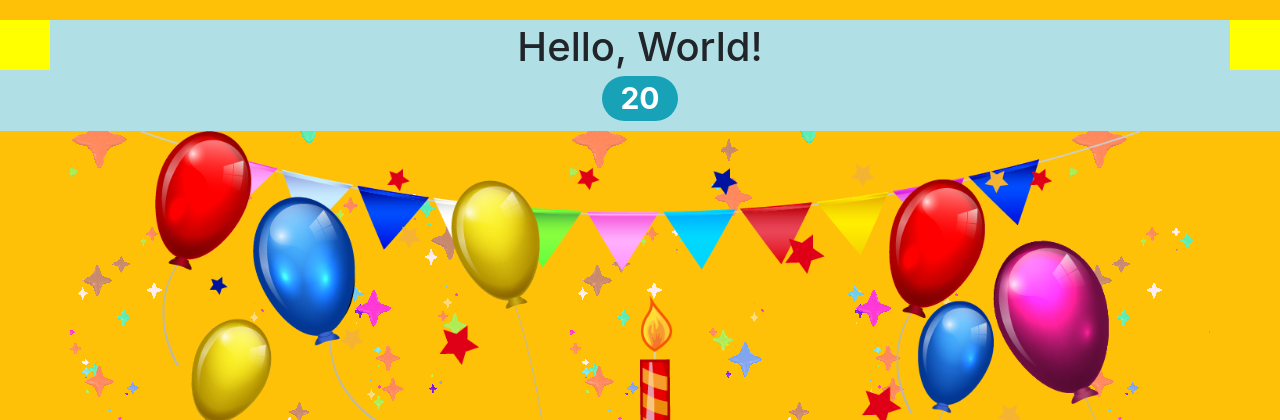
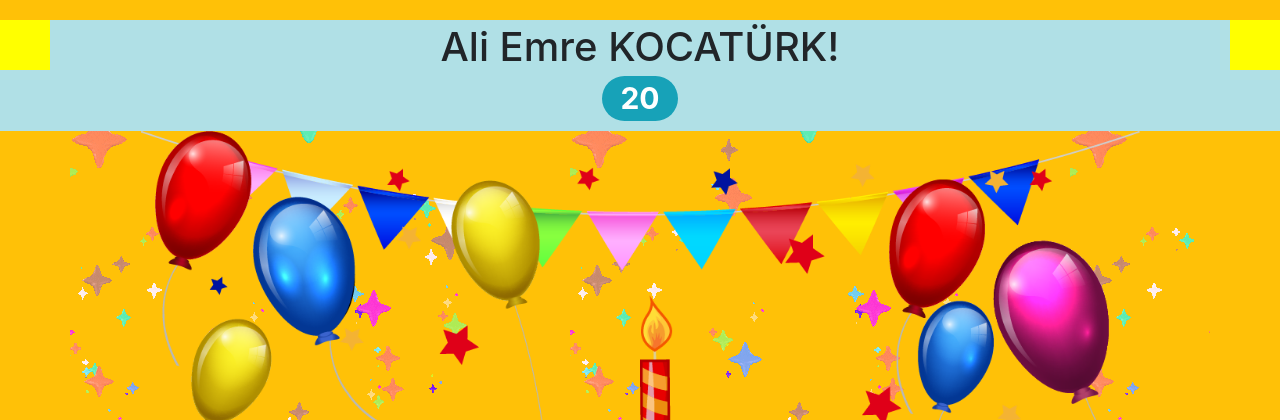
Before and after one commit to Bissmit/dogumGunu, a PHP site: page / in a window 1280 px wide. Shown: the top 420 px of the page. Run offline with PHP 8.4, Linux system fonts and the light colour scheme.

Commit message:
"site başlığı değiştirldi"

```diff
--- a/index.php
+++ b/index.php
@@ -19,7 +19,7 @@
     <div class="ustmenu" style="padding-bottom: 2px; ">
     	<div class="solResim float-right"></div>
     	<div class="solResim float-left"></div>
-  		<h1 class="" style="margin-top: 20px; padding-top: 3px;"> Hello, World!<br><span style=" background-image: url();margin-bottom: 0px; margin-top: 0px;" class="badge badge-info badge-pill">20</span> </h1>
+  		<h1 class="" style="margin-top: 20px; padding-top: 3px;"> Ali Emre KOCATÜRK!<br><span style=" background-image: url();margin-bottom: 0px; margin-top: 0px;" class="badge badge-info badge-pill">20</span> </h1>
     </div>
 
 
```
